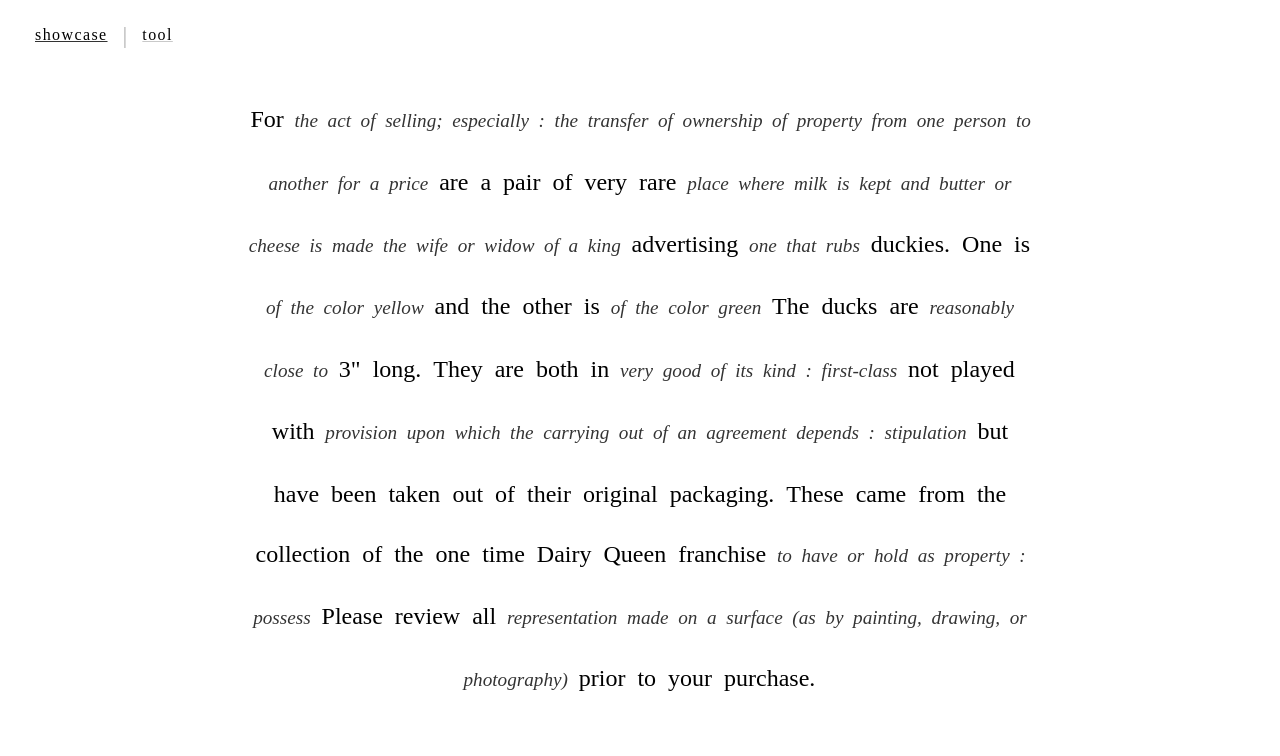
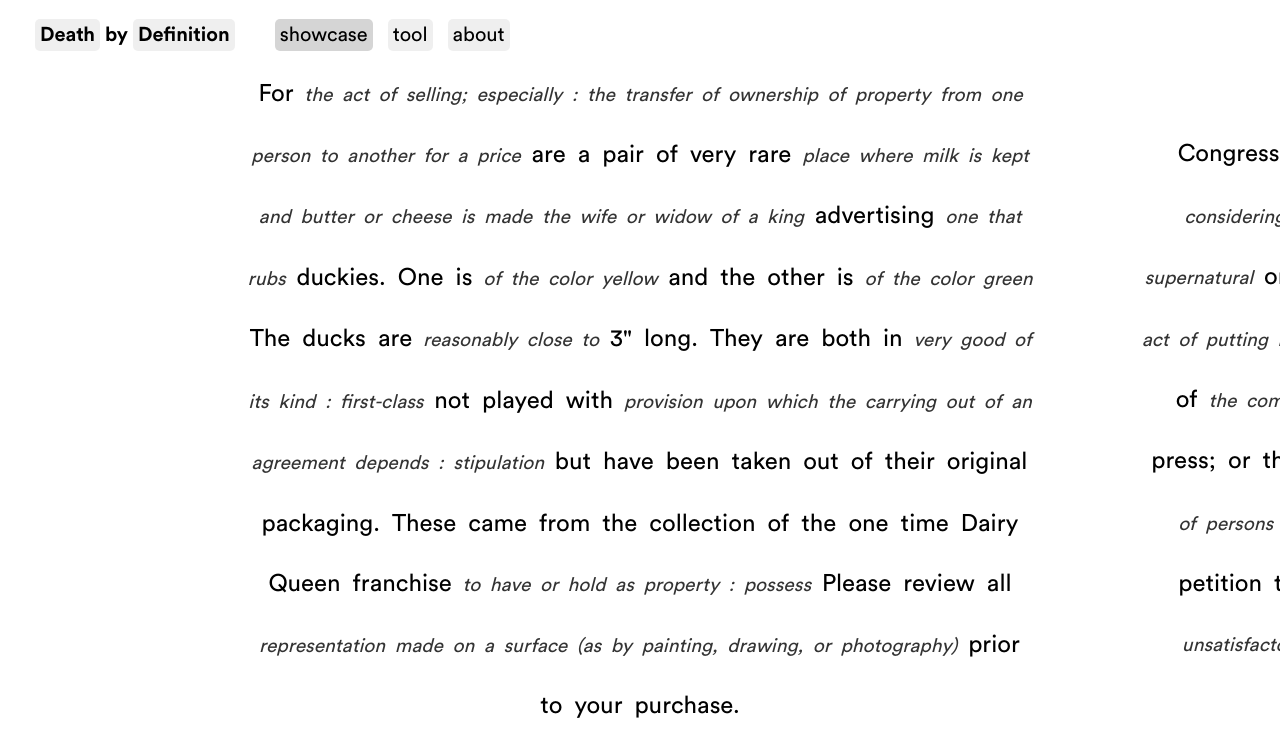
Before and after one commit to goudreinette/death-by-definition, a website: page showcase.html in a window 1280 px wide. Drawn offline with Linux system fonts and the light colour scheme; a web font is replaced by a local one.

Commit message:
Navigation and transition

```diff
--- /dev/null
+++ b/components.js
@@ -0,0 +1,10 @@
+Vue.component('navigation', {
+    methods: {
+        isLocation(path) {
+            return location.pathname == path
+        }
+    },
+    template: `
+
+    `
+})
--- a/showcase.html
+++ b/showcase.html
@@ -1,16 +1,22 @@
 <head>
+    <title>Death by Definition</title>
 	<script src="./libraries/vue.js"></script>
+    <script src="./components.js"></script>
     <link rel="stylesheet" href="style.css">
 </head>
 
 
-<div class="app showcase">
+<div class="app" :class="{showcase: screen == 'showcase'}">
     <nav>
-        <a href="./showcase.html" class="active">showcase</a> <div class="sep">|</div>
-        <a href="./tool.html">tool</a>
+        <h1><span>Death</span> by <span>Definition</span></h1>
+        <span @click="screen = 'showcase'" :class="{active: screen == 'showcase'}">showcase</span>
+        <span @click="screen = 'tool'" :class="{active: screen == 'tool'}">tool</span>
+        <span @click="screen = 'about'" :class="{active: screen == 'about'}">about</span>
     </nav>
 
-	<div class="slide">
+    <transition-group class="slide-container" tag="div" name="list" :class="{ontop: screen === 'showcase'}">
+        <template v-if="screen == 'showcase'">
+            <div key="1" class="slide">
                 <div class="text"><div class="list"><span data-level="0" class="list-complete-item" style="">
             For
         </span><span data-level="1" class="list-complete-item" style="">
@@ -303,7 +309,7 @@
             purchase.
         </span></div></div>
             </div>
-	<div class="slide">
+            <div key="2" class="slide">
                 <div class="text">
                     <div class="list"><span data-level="0" class="list-complete-item" style="">
             Congress
@@ -538,7 +544,7 @@
         </span></div>
                 </div>
             </div>
-    <div class="slide">
+            <div key="3" class="slide">
                 <div class="text"><div class="list"><span data-level="0" class="list-complete-item" style="">
             All
         </span><span data-level="1" class="list-complete-item" style="">
@@ -779,41 +785,105 @@
             brother
         </span></div></div>
             </div>
+        </template>
+    </transition-group>
 
-    <div class="indicator">
-        <div class="dot"
-             v-for="i in [1, 2, 3]"
-             :class="{active: i == currentIndex}">
+    <transition name="list">
+        <div class="text"  v-if="screen == 'tool'">
+            <transition-group class="list" tag="div" name="list">
+            <span class="list-complete-item"
+                  :class="{brace: word.word == ')' || word.word == '('}"
+                  :data-level="word.level"
+                  v-for="(word, i) in text"
+                  :key="word.key"
+                  @click="addDefinition(word, i)">
+                {{word.word}}
+            </span>
+            </transition-group>
         </div>
-    </div>
+    </transition>
 </div>
 
 
 <script>
-    Vue.use(VueObserveVisibility)
+    let i = 0
 
     new Vue({
         el: '.app',
         data: {
-            currentIndex: 0
+            screen: 'showcase',
+            // text: makeWords('Congress shall make no law respecting an establishment of religion, or prohibiting the free exercise thereof; or abridging the freedom of speech, or of the press; or the right of the people peaceably to assemble, and to petition the Government for a redress of grievances.'.split(' '))
+            text: makeWords('All human beings are born free and equal in dignity and rights. They are endowed with reason and conscience and should act towards one another in a spirit of brotherhood'.split(' ')),
+            // text: makeWords('For sale are a pair of very rare Dairy Queen advertising rubber duckies. One is yellow and the other is green. The ducks are approximately 3" long. They are both in excellent, not played with condition but have been taken out of their original packaging. These came from the collection of the one time Dairy Queen franchise owner. Please review all pictures prior to your purchase.'.split(' '))
         },
 
         methods: {
+            async addDefinition(word, i) {
+                if (!word.alreadyExpanded) {
+                    let def = await getDefinition(word.word)
 
+                    def = def.replace(/^[aA]/, '')
+
+                    let words = def.split(/\s+/).filter(w => w != '')
+                    let levelDeeper = word.level + 1
+                    this.text = [
+                        ...this.text.slice(0, i),
+                        // ...makeWords(['('], levelDeeper),
+                        ...makeWords(words, levelDeeper), // insert in the middle
+                        // ...makeWords([')'], levelDeeper),
+                        ...this.text.slice(i + 1)
+                    ]
+                }
+            }
         }
     })
+
+    async function getDefinition(word) {
+        const key = '4eb52a73-003b-48e9-a88c-81d96c9b2e65'
+        let response = await fetch(`https://www.dictionaryapi.com/api/v3/references/sd4/json/${word}?key=${key}`)
+        let definitions = await response.json()
+        return definitions[0].shortdef[0]
+    }
+
+
+    function makeWords(words, level = 0) {
+        return words.map(word => ({
+            word,
+            key: i++,
+            level,
+            alreadyExpanded: false
+        }))
+    }
+
+
+    function randomElement(array) {
+        return array[Math.floor(Math.random() * array.length)]
+    }
 </script>
 
 
 
 <style>
 	.showcase {
+        width: 100vw;
+        height: 100vh;
+	}
+
+    .slide-container {
         display: flex;
         overflow: scroll;
         flex-basis: 100%;
         scroll-snap-type: x mandatory;
         flex-wrap: nowrap;
         height: 100vh;
+        position: absolute;
+        width: 100vw;
+        left: 0;
+        top: 0;
+    }
+
+    .slide-container:not(.ontop) {
+        z-index: -1;
     }
 
 	.slide {
@@ -821,9 +891,13 @@
 		align-items: center;
 		justify-content: center;
 		scroll-snap-align: center;
-		width: 100vw;
+		width: 70vw;
 		flex-flow: row;
 		flex-shrink: 0;
+	}
+
+    .slide:first-of-type {
+        margin-left: 30vw;
     }
 
     .text:not(:hover) span {
--- a/style.css
+++ b/style.css
@@ -6,6 +6,13 @@
 @font-face {
     font-family: 'Circular';
     src: url("circularstd-book.otf");
+    font-weight: normal;
+}
+
+@font-face {
+    font-family: 'Circular';
+    src: url("circularstd-bold.otf");
+    font-weight: bold;
 }
 
 
@@ -29,6 +36,14 @@ body {
     max-width: 800px;
     text-align: center;
     line-height: 1.5;
+}
+
+.app {
+    width: 100%;
+    display: flex;
+    justify-content: center;
+    height: 100vh;
+    align-items: center;
 }
 
 span {
@@ -136,6 +151,7 @@ span[data-level="5"] {
 nav {
     position: absolute;
     width: 100vw;
+    z-index: 2;
     height: 70px;
     /*border-bottom: 1px solid #eee;*/
     display: flex;
@@ -145,12 +161,7 @@ nav {
     left: 0;
 }
 
-nav a {
-    font-size: 16px;
-    color: black;
-    letter-spacing: 1.4;
-    text-decoration-color: rgba(0, 0, 0, 0.21);
-}
+
 
 .sep {
     padding: 0 15px;
@@ -161,3 +172,32 @@ nav a {
 nav a.active {
     text-decoration-color: rgba(0, 0, 0, 0.8);
 }
+
+
+h1 {
+    font-size: 24px;
+    margin-right: 40px;
+}
+
+h1 span {
+    background:  rgba(147, 147, 147, 0.15);;
+}
+
+nav span {
+    height: 32px !important;
+    background:  rgba(147, 147, 147, 0.15);
+}
+
+nav * {
+    font-size: 20px;
+}
+
+nav > span {
+    cursor: pointer;
+    margin-right: 15px;
+}
+
+nav > span:hover, nav span.active  {
+    cursor: pointer;
+    background: rgba(115, 115, 115, 0.3);
+}
```
Also changed, not shown: tool.html (+2 -71 lines), circularstd-bold.otf (added), circularstd-book.otf (added). Lines whose indentation alone changed are shown as unchanged.
